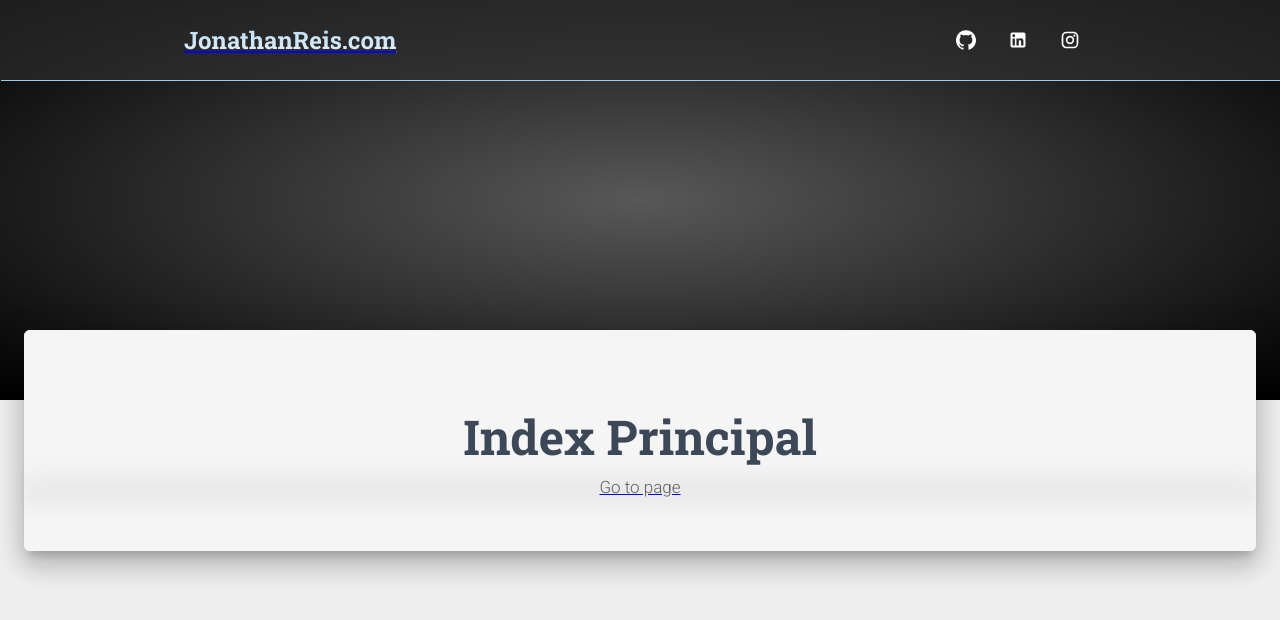
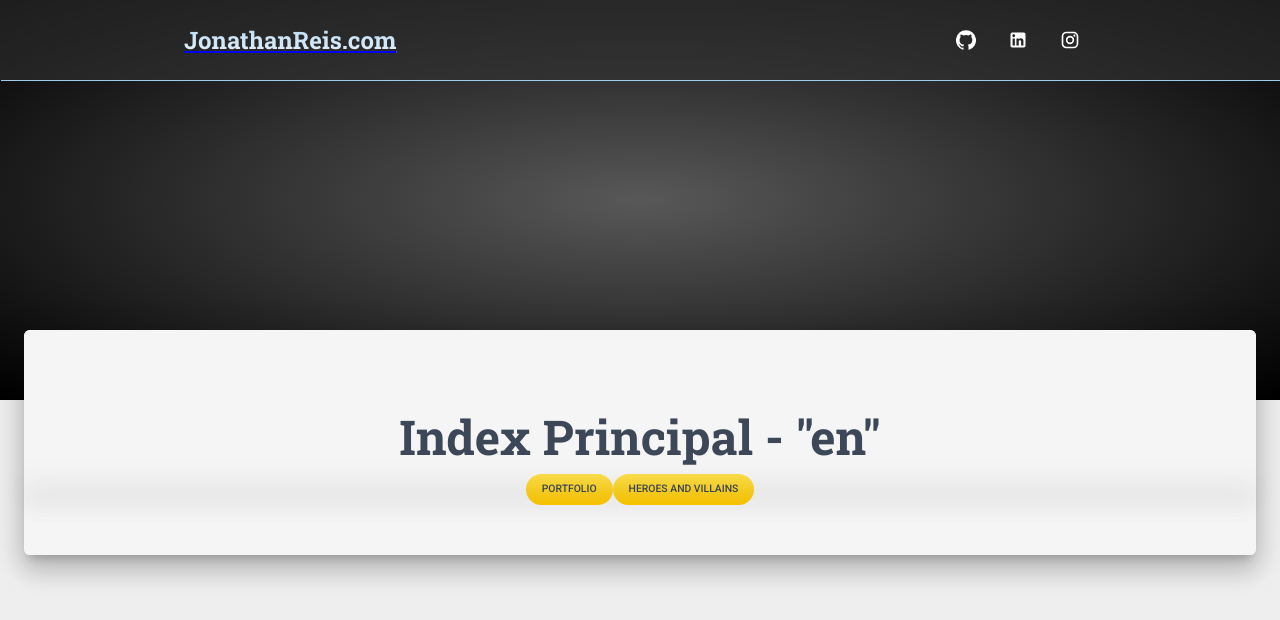
Before and after one commit to JonathanReisCom/jonathanreis-website, a Next.js app: page / in a window 1280 px wide. Shown: the top 620 px of the page. Built offline with nearby package versions, Linux system fonts and the light colour scheme.

Commit message:
General - Add functions for language in localStorage

```diff
--- a/components/Links.jsx
+++ b/components/Links.jsx
@@ -2,6 +2,8 @@ import React from 'react';
 // NextJs
 import Router from 'next/router';
 import Link from 'next/link';
+// @material-ui/core components
+import Base from '@material-ui/core/ButtonBase';
 
 // nodejs libraries
 import classNames from 'classnames';
@@ -43,3 +45,16 @@ export const ChangeLink = ({ href, as, query }) => {
     );
   }
 };
+
+export const ButtonBase = ({ children, href, as, ...props }) => {
+  let _href = as;
+  if (process.env.NEED_DIRECT_LINK) {
+    _href = `${process.env.APP_URL}${as}`;
+  }
+
+  return (
+    <Base href={_href} {...props}>
+      {children}
+    </Base>
+  );
+};
--- /dev/null
+++ b/lib/language.js
@@ -0,0 +1,32 @@
+// Lodash
+import get from 'lodash/get';
+
+export const findLanguage = () => {
+  let language = 'en';
+  const saved = findLanguageInLocalStorage();
+  if (saved) {
+    language = saved;
+  } else {
+    const isPtBr = findLanguagePtInBrowser();
+    if (isPtBr) language = 'pt';
+  }
+  return language;
+};
+
+const setLanguageInLocalStorage = (language) => {
+  const res = window.localStorage.setItem('language', language);
+  return res;
+};
+
+const findLanguageInLocalStorage = () => {
+  const saved = window.localStorage.getItem('language');
+  return saved;
+};
+
+const findLanguagePtInBrowser = () => {
+  const languages = get(window, 'navigator.languages', []);
+  let result = false;
+  if (!result) result = languages.includes('pt');
+  if (!result) result = languages.includes('pt-BR');
+  return result;
+};
--- a/pages/index.jsx
+++ b/pages/index.jsx
@@ -2,9 +2,13 @@ import React from 'react';
 import Link from 'next/link';
 // @material-ui/core components
 import { makeStyles } from '@material-ui/core/styles';
-import Typography from '@material-ui/core/Typography';
 import Grid from '@material-ui/core/Grid';
 import Paper from '@material-ui/core/Paper';
+// Detect Browser Langage
+// import i18next from 'i18next';
+// import LanguageDetector from 'i18next-browser-languagedetector';
+// import { initReactI18next } from 'react-i18next';
+
 // My Components
 import Seo from 'components/Seo';
 import GoogleAnalytics from 'components/GoogleAnalytics';
@@ -15,7 +19,10 @@ import SubSection from 'components/Containers/SubSection';
 import Text from 'components/Text';
 import Profile from 'components/SubSections/Profile';
 import GithubChart from '../components/SubSections/GithubChart';
-import { CustomLink } from 'components/Links';
+import { ButtonBase, CustomLink } from 'components/Links';
+import { findLanguage } from '../lib/language';
+// Lodash
+import get from 'lodash/get';
 
 // Style
 import theme from 'components/Theme';
@@ -36,27 +43,11 @@ const useStyles = makeStyles(localStyle);
 
 const Index = (props) => {
   const classes = useStyles();
+  const [language, setLanguage] = React.useState([]);
 
-  const textDefault = 'Lorem ipsum dolor sit amet';
-
-  const loremIpsun =
-    'Lorem ipsum dolor sit amet, consectetur adipiscing elit. Maecenas libero ex, tristique sit amet diam vel, vestibulum gravida nulla. Pellentesque quam nibh, mollis ut felis ut, fermentum pretium mauris. Praesent malesuada, dui nec posuere pulvinar, justo diam pellentesque enim, ut tristique nisi';
-
-  const textElements = [
-    'h1',
-    'h2',
-    'h3',
-    'h4',
-    'h5',
-    'h6',
-    'subtitle1',
-    'subtitle2',
-    'body1',
-    'body2',
-    'button',
-    'caption',
-    'overline',
-  ];
+  React.useEffect(() => {
+    setLanguage(findLanguage());
+  }, []);
 
   return (
     <>
@@ -69,14 +60,28 @@ const Index = (props) => {
         <SubSection raised maxWidth="md" color={'light_gray'}>
           <Grid container justify="center">
             <Text variant="h1" bold center>
-              Index Principal
+              Index Principal - {JSON.stringify(language)}
             </Text>
           </Grid>
 
           <Grid container justify="center">
-            <CustomLink href="/[language]/heroes-villains" as="/en/heroes-villains">
-              <Text>Go to page</Text>
-            </CustomLink>
+            <ButtonBase
+              href={'/[language]/portfolio'}
+              as={'/en/portfolio'}
+              style={{ borderRadius: '30px', background: theme.gradients.orange, padding: '6px 16px' }}>
+              <Text variant="button" center>
+                Portfolio
+              </Text>
+            </ButtonBase>
+
+            <ButtonBase
+              href={'/[language]/heroes-villains'}
+              as={'/en/heroes-villains'}
+              style={{ borderRadius: '30px', background: theme.gradients.orange, padding: '6px 16px' }}>
+              <Text variant="button" center>
+                Heroes and Villains
+              </Text>
+            </ButtonBase>
           </Grid>
         </SubSection>
       </Section>
```
Also changed, not shown: 1 other file (tests, documents, lock files or other folders).
